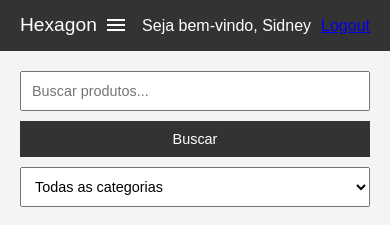
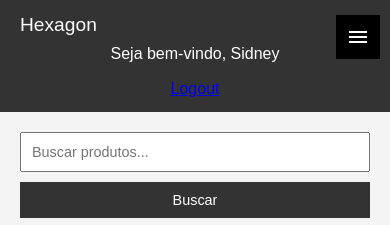
Before and after one commit to JhonatanHermes/Hexagon-E-commerce, a plain HTML site: page index.html in a window 390 px wide. Shown: the top 225 px of the page. Drawn offline with nearby package versions, Linux system fonts and the light colour scheme.

Commit message:
Update style.css

```diff
--- a/style.css
+++ b/style.css
@@ -20,6 +20,7 @@ header {
     justify-content: space-between;
     align-items: center;
     flex-wrap: wrap;
+    position: relative;
 }
 
 header .logo {
@@ -44,6 +45,22 @@ nav ul li a {
     align-items: center;
 }
 
+/* Estilo do botão de menu */
+#burguer {
+    background-color: black;
+    color: white;
+    padding: 10px;
+    cursor: pointer;
+    display: none; /* Inicialmente escondido */
+    text-align: center;
+}
+
+#burguer:hover {
+    background-color: white;
+    color: black;
+}
+
+/* Seção de busca */
 .search {
     padding: 20px;
     display: flex;
@@ -64,6 +81,7 @@ nav ul li a {
     cursor: pointer;
 }
 
+/* Produtos em destaque */
 .produtos-destaque {
     padding: 20px;
     background-color: #fff;
@@ -101,6 +119,7 @@ nav ul li a {
     color: #333;
 }
 
+/* Seção de contato */
 .contato {
     background-color: #eee;
     padding: 20px;
@@ -115,6 +134,7 @@ nav ul li a {
     margin: 0 auto;
 }
 
+/* Rodapé */
 footer {
     background-color: #333;
     color: white;
@@ -124,7 +144,6 @@ footer {
 }
 
 /* Media Queries para Responsividade */
-
 @media (max-width: 768px) {
     nav ul {
         flex-direction: column;
@@ -143,6 +162,22 @@ footer {
     .produto {
         flex: 1 1 100%;
         margin: 10px 0;
+    }
+
+    /* Centraliza o texto da área do usuário em telas pequenas */
+    .user-area {
+        display: flex;
+        flex-direction: column;
+        text-align: center;
+        width: 100%;
+    }
+
+    /* Exibe o botão de menu e ajusta sua posição */
+    #burguer {
+        display: block;
+        position: absolute;
+        right: 10px;
+        top: 15px;
     }
 }
 
```
